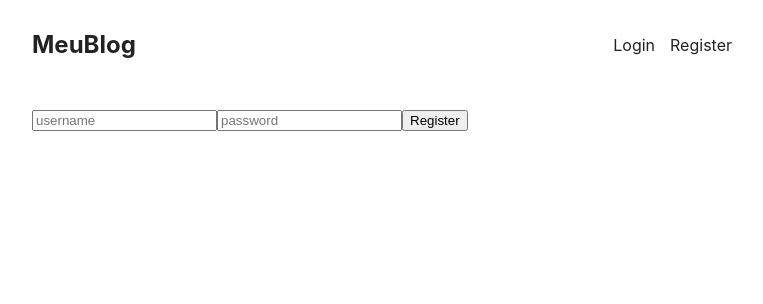
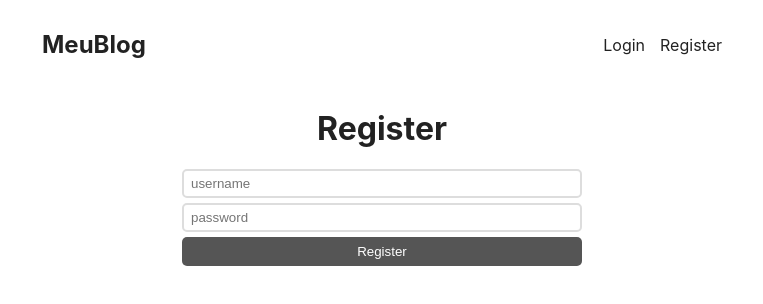
Before and after one commit to vitor-dilucca/Meu-Blog-MERN, a React (Create React App) app in the folder client/: page /register in a window 1280 px wide. Shown: the top 304 px of the page, without its empty margins (258-1021 px from the left). Built offline with nearby package versions, Linux system fonts and the light colour scheme.

Commit message:
estilizando as paginas de login/registro

```diff
--- a/client/src/App.css
+++ b/client/src/App.css
@@ -1,3 +1,6 @@
+*{
+  box-sizing: border-box;
+}
 body {
   color: #222
 }
@@ -62,3 +65,29 @@
   margin: 10px 0;
   line-height: 1.5rem;
 }
+
+form.login, form.register{
+  max-width: 400px;
+  margin: 0 auto;
+}
+input{
+  display: block;
+  margin-bottom: 5px;
+  width: 100%;
+  padding: 5px 7px;
+  border: 2px solid #ddd;
+  border-radius:5px;
+  background-color: #fff;
+}
+button{
+  width: 100%;
+  display: block;
+  background-color: #555;
+  border: 0;
+  color: #fff;
+  border-radius: 5px;
+  padding: 7px 0;
+}
+form h1{
+  text-align: center;
+}
--- a/client/src/pages/LoginPage.js
+++ b/client/src/pages/LoginPage.js
@@ -1,6 +1,8 @@
 export default function LoginPage() {
   return (
-    <form action="">
+    <form className="login" action="">
+            <h1>Login</h1>
+
       <input type="text" placeholder="username" name="" id="" />
       <input type="password" placeholder="password" name="" id="" />
       <button>Enter</button>
--- a/client/src/pages/RegisterPage.js
+++ b/client/src/pages/RegisterPage.js
@@ -1,6 +1,7 @@
 export default function RegisterPage(){
   return(
-    <form action="">
+    <form className="register" action="">
+      <h1>Register</h1>
       <input type="text" placeholder="username" name="" id="" />
       <input type="password" placeholder="password" name="" id="" />
       <button>Register</button>
```
